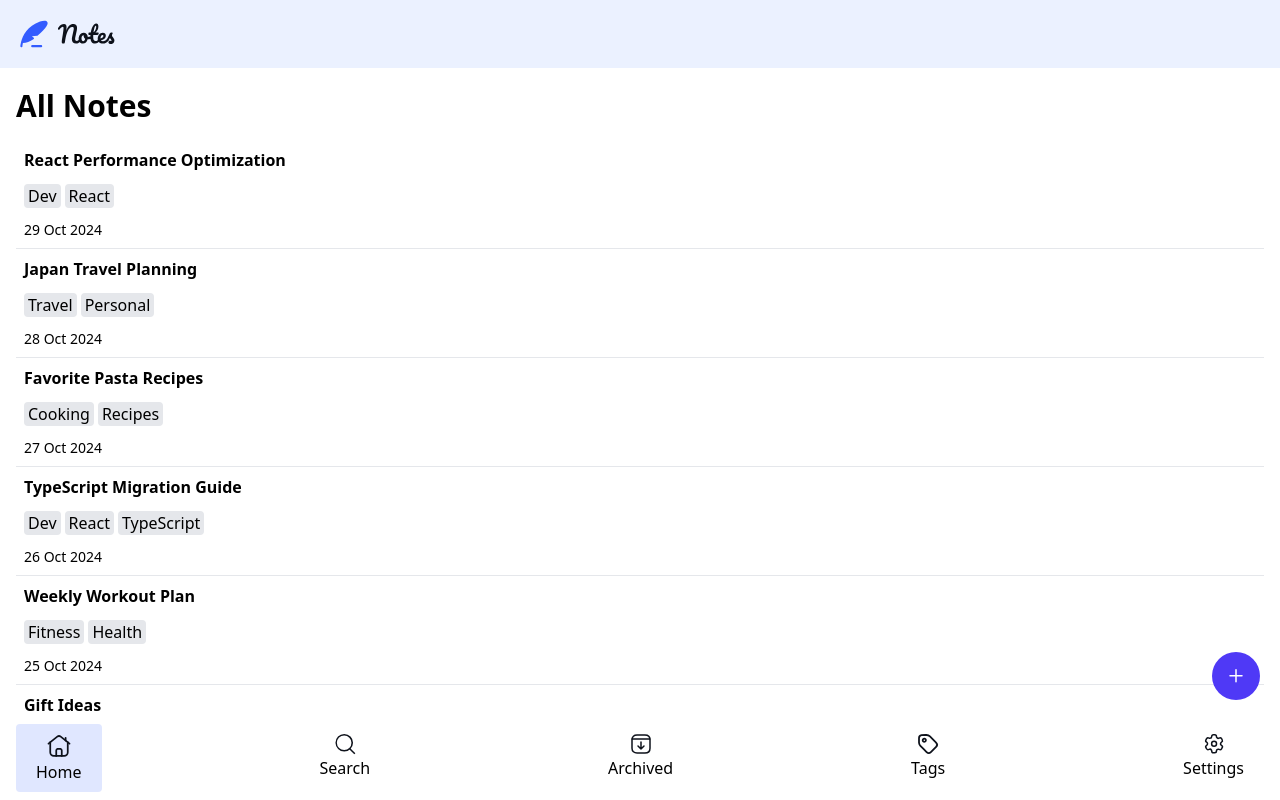
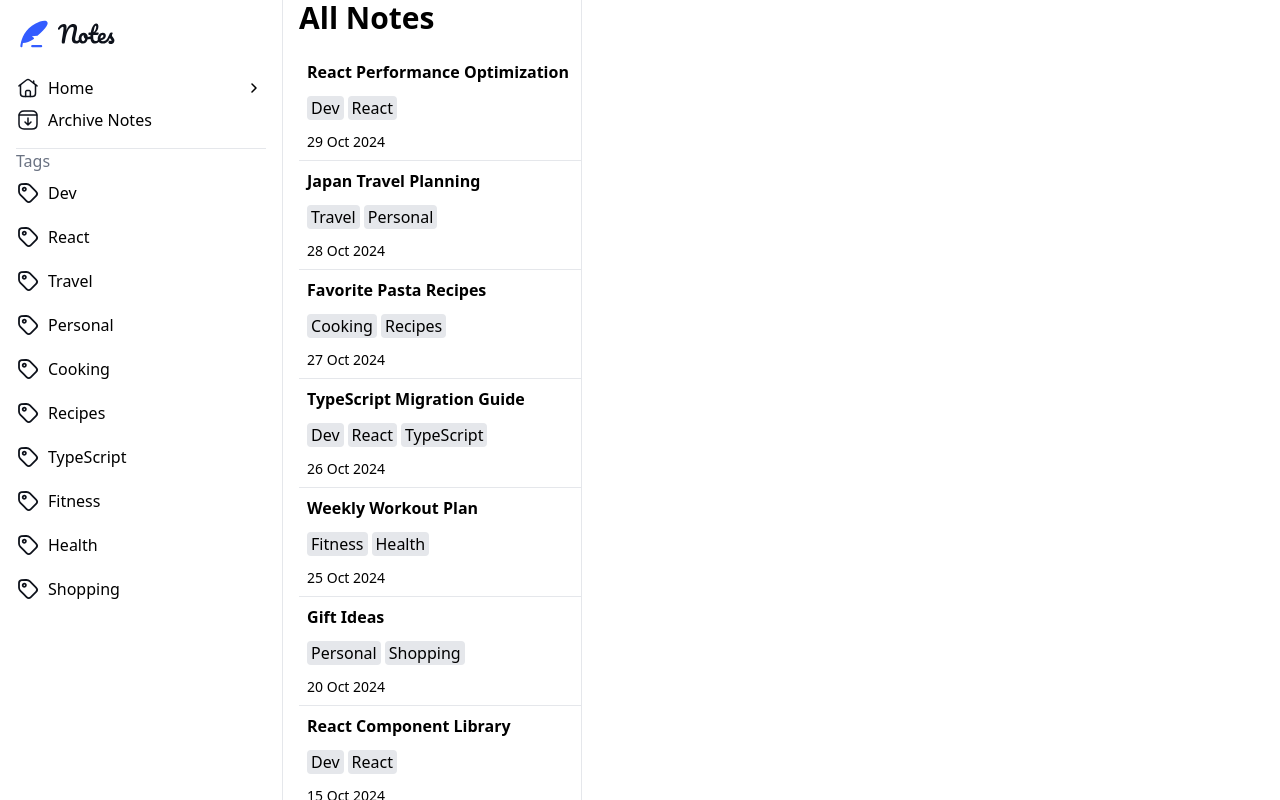
Before and after one commit to JuanPabloYL/note-taking-app, a React (Vite) app: page /home in a window 1280 px wide. Shown: the top 800 px of the page. Built offline with nearby package versions, Linux system fonts and the light colour scheme.

Commit message:
Create sidebar desktop layout

```diff
--- a/src/notes/components/CreateNewButton.jsx
+++ b/src/notes/components/CreateNewButton.jsx
@@ -2,7 +2,7 @@ import iconPlus from "../../assets/images/icon-plus.svg";
 
 export const CreateNewButton = () => {
   return (
-    <button className="fixed bottom-25 right-5 bg-indigo-600 text-white rounded-[50%] hover:cursor-pointer w-12 h-12 flex items-center justify-center text-4xl">
+    <button className="fixed bottom-25 right-5 bg-indigo-600 text-white rounded-[50%] hover:cursor-pointer w-12 h-12 flex items-center justify-center text-4xl lg:hidden">
       {/* {iconPlus} */}
       <img className="filter invert" src={iconPlus} alt="Icon Plus" />
     </button>
--- a/src/notes/components/Logo.jsx
+++ b/src/notes/components/Logo.jsx
@@ -1,8 +1,12 @@
 import logo from "../../assets/images/logo.svg";
 
-export const Logo = () => {
+export const Logo = ({ hidden }) => {
   return (
-    <div className="px-5 py-5 bg-[var(--blue-50)]">
+    <div
+      className={`px-5 py-5 bg-[var(--blue-50)] ${
+        hidden ? "hidden" : ""
+      } w-full lg:bg-white`}
+    >
       <img src={logo} alt="Logo" />
     </div>
   );
--- a/src/notes/components/MenuBar.jsx
+++ b/src/notes/components/MenuBar.jsx
@@ -8,7 +8,7 @@ import settings from "../../assets/images/icon-settings.svg";
 
 export const MenuBar = () => {
   return (
-    <div className="flex fixed bottom-0 bg-white justify-between left-0 right-0 px-4 py-2">
+    <div className="flex fixed bottom-0 bg-white justify-between left-0 right-0 px-4 py-2 lg:hidden">
       <NavLink
         to={`/home`}
         className={({ isActive }) =>
--- a/src/notes/components/Notes.jsx
+++ b/src/notes/components/Notes.jsx
@@ -3,12 +3,17 @@ import { MenuBar } from "./MenuBar";
 import { NoteItem } from "./NoteItem";
 import { AuthContext } from "../../context/AuthContext";
 import { CreateNewButton } from "./CreateNewButton";
+import { SideBar } from "./SideBar";
+import { Note } from "./Note";
 
 export const Notes = () => {
   const { notes } = useContext(AuthContext);
 
   return (
-    <div className="rounded-t px-4 pt-5 pb-21">
+    <div className="rounded-t px-4 pt-5 pb-21 lg:grid lg:grid-cols-[repeat(13,1fr)] gap-4 lg:rounded-none lg:p-0 ">
+      <SideBar />
+
+      <div className="col-span-3 border-r border-r-gray-200">
         <h2 className="font-bold text-3xl">All Notes</h2>
         <ul className="pt-4">
           {notes.map((note, i) => (
@@ -17,5 +22,6 @@ export const Notes = () => {
         </ul>
         <CreateNewButton />
       </div>
+    </div>
   );
 };
--- /dev/null
+++ b/src/notes/components/SideBar.jsx
@@ -0,0 +1,61 @@
+import { Logo } from "./Logo";
+
+import homeIcon from "../../assets/images/icon-home.svg";
+import arrowIcon from "../../assets/images/icon-chevron-right.svg";
+import archiveIcon from "../../assets/images/icon-archive.svg";
+import tagIcon from "../../assets/images/icon-tag.svg";
+import { NavLink } from "react-router";
+import { useContext } from "react";
+import { AuthContext } from "../../context/AuthContext";
+import { getTags } from "../helpers/getTags";
+
+export const SideBar = () => {
+  const { notes } = useContext(AuthContext);
+
+  const tags = getTags(notes);
+  return (
+    <div className="hidden lg:block col-span-3 border-r border-r-gray-200">
+      <Logo />
+
+      <div className="px-4 mt-2">
+        <div className="border-b border-b-gray-200 pb-4">
+          <NavLink
+            to={`/home`}
+            className="hover:cursor-pointer flex justify-between"
+          >
+            <div className="flex items-center gap-2">
+              <img src={homeIcon} alt="Home Icon" />
+              Home
+            </div>
+
+            <img src={arrowIcon} className="w-6" alt="Chevron Right" />
+          </NavLink>
+          <NavLink
+            to={`/home`}
+            className="hover:cursor-pointer flex justify-between mt-2"
+          >
+            <div className="flex items-center gap-2">
+              <img src={archiveIcon} alt="Archive Icon" />
+              Archive Notes
+            </div>
+          </NavLink>
+        </div>
+
+        <div>
+          <p className="text-gray-500 mb-2">Tags</p>
+          <ul className="flex flex-col gap-5">
+            {[...tags].map((tag, i) => (
+              <li
+                key={i}
+                className="flex items-center gap-2 hover:cursor-pointer"
+              >
+                <img src={tagIcon} alt="Tag Icon" />
+                {tag}
+              </li>
+            ))}
+          </ul>
+        </div>
+      </div>
+    </div>
+  );
+};
--- /dev/null
+++ b/src/notes/helpers/getTags.js
@@ -0,0 +1,5 @@
+export const getTags = (notes) => {
+  const tags = notes.flatMap((note) => note.tags);
+  const set = new Set(tags);
+  return set;
+};
--- a/src/router/AppRouter.jsx
+++ b/src/router/AppRouter.jsx
@@ -7,7 +7,9 @@ import { Note } from "../notes/components/Note";
 export const AppRouter = () => {
   return (
     <>
-      <Logo />
+      <div className="block lg:hidden">
+        <Logo />
+      </div>
       <Routes>
         <Route path="/home" element={<Notes />} />
         <Route path="/note/:id" element={<Note />} />
```
Lines whose indentation alone changed are shown as unchanged.
